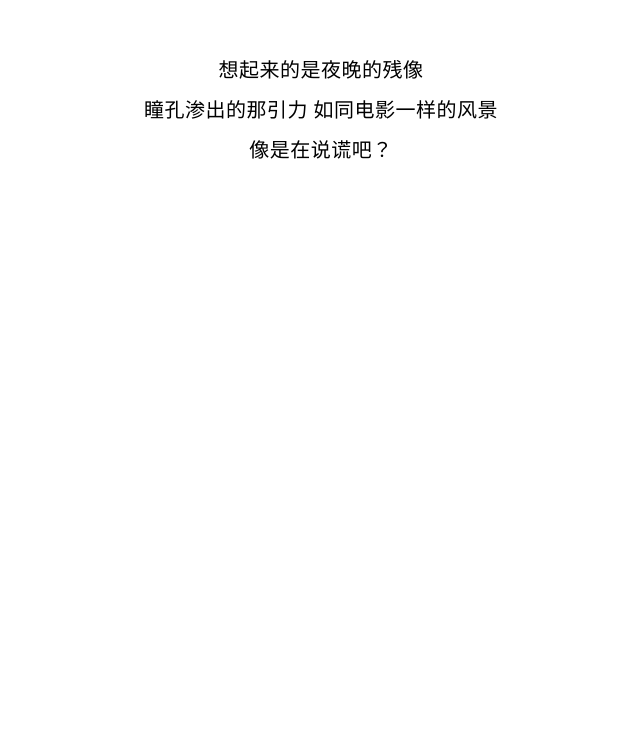
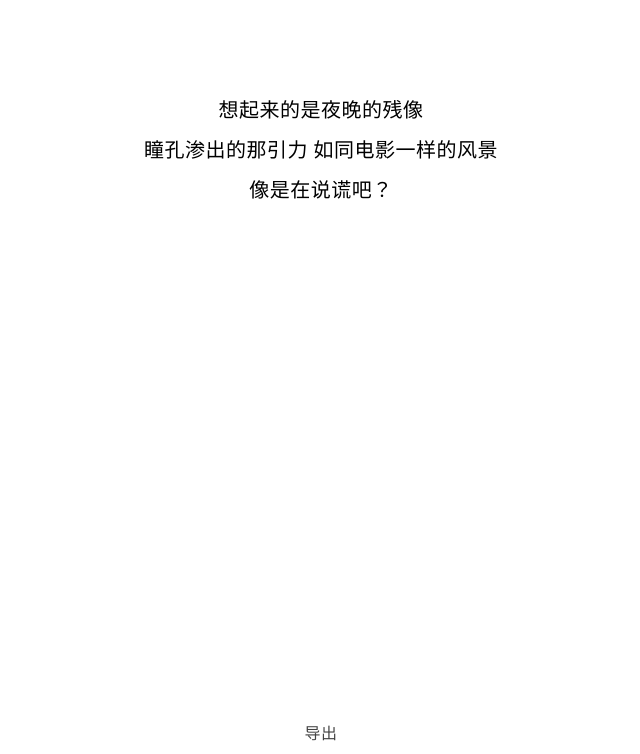
Before and after one commit to rainy-25Ghz/emotional, a Next.js app: page / in a window 1280 px wide. Shown: the part 494-1248 px from the top of the page, without its empty margins (319-959 px from the left). Before the commit the page ends 1160 px from the top, so only its background shows below. Built offline with nearby package versions, Linux system fonts and the light colour scheme; a web font is replaced by a local one.

Commit message:
wip：save as image

```diff
--- a/components/Drawer.tsx
+++ b/components/Drawer.tsx
@@ -23,6 +23,8 @@ import { Global } from "@emotion/react";
 import { Control, Controller, useForm, useWatch } from "react-hook-form";
 import { SketchPicker } from "react-color";
 import { Theme } from "./Theme";
+import domtoimage from "dom-to-image";
+
 const StyledBox = styled(Box)(({ theme }) => ({
   backgroundColor: "#fff",
   // backgroundColor: theme.palette.mode === 'light' ? '#fff' : grey[800],
@@ -106,7 +108,7 @@ const Text = ({ control }: { control: Control<Inputs, any> }) => {
   });
   console.log(letterSpacing);
   return (
-        <Box className="flex items-center w-full justify-center ">
+    <Box id="emo" className="flex items-center w-full justify-center ">
       <Box
         className="flex items-center justify-center overflow-hidden "
         style={{
@@ -121,7 +123,7 @@ const Text = ({ control }: { control: Control<Inputs, any> }) => {
           fontFamily,
           fontSize,
           lineHeight,
-                    letterSpacing:`${letterSpacing}px`,
+          letterSpacing: `${letterSpacing}px`,
         }}
       >
         {text}
@@ -161,7 +163,7 @@ export default function SwipeableEdgeDrawer() {
   };
 
   return (
-        <Root onClick={toggleDrawer(true)}>
+    <Root>
       <Theme>
         <Global
           styles={{
@@ -174,11 +176,33 @@ export default function SwipeableEdgeDrawer() {
           }}
         />
         <Box sx={{ textAlign: "center", pt: 1 }}>
-                    {/* <Button onClick={toggleDrawer(true)} sx={{ fontSize: 16 }}>
+          <Button onClick={toggleDrawer(true)} sx={{ fontSize: 16 }}>
             开启编辑
-                    </Button> */}
+          </Button>
         </Box>
+
         <Text {...{ control }}></Text>
+        <Box sx={{ textAlign: "center", pt: 1 }}>
+          <Button
+            sx={{ fontSize: 16 }}
+            onClick={async () => {
+              const node = document.getElementById("emo");
+              if (node) {
+                try {
+                  const dataUrl = await domtoimage.toPng(node);
+                  const link = document.createElement("a");
+                  link.href = dataUrl;
+                  link.download = "emo.png";
+                  link.click();
+                } catch (error) {
+                  console.error(error);
+                }
+              }
+            }}
+          >
+            导出
+          </Button>
+        </Box>
         <SwipeableDrawer
           BackdropProps={{
             style: {
@@ -207,9 +231,7 @@ export default function SwipeableEdgeDrawer() {
             }}
           >
             <Puller />
-                        <Typography sx={{ p: 2, color: "text.secondary" }}>
-                            编辑
-                        </Typography>
+            <Typography sx={{ p: 2, color: "text.secondary" }}>编辑</Typography>
           </StyledBox>
           <StyledBox
             sx={{
@@ -297,17 +319,11 @@ export default function SwipeableEdgeDrawer() {
             <Box className="flex flex-row">
               <Box className=" mt-4 flex">
                 <span className="mr-2">字体颜色</span>
-                                <input
-                                    type={"color"}
-                                    {...register("fontColor")}
-                                ></input>
+                <input type={"color"} {...register("fontColor")}></input>
               </Box>
               <Box className="ml-4 mt-4 flex">
                 <span className="mr-2">背景颜色</span>
-                                <input
-                                    type={"color"}
-                                    {...register("backgroundColor")}
-                                ></input>
+                <input type={"color"} {...register("backgroundColor")}></input>
               </Box>
             </Box>
 
@@ -323,9 +339,7 @@ export default function SwipeableEdgeDrawer() {
                     return (
                       <RadioGroup
                         {...field}
-                                                defaultValue={
-                                                    cfg.defaultValues.textAlign
-                                                }
+                        defaultValue={cfg.defaultValues.textAlign}
                         row
                       >
                         <FormControlLabel
```
Lines whose indentation alone changed are shown as unchanged.
